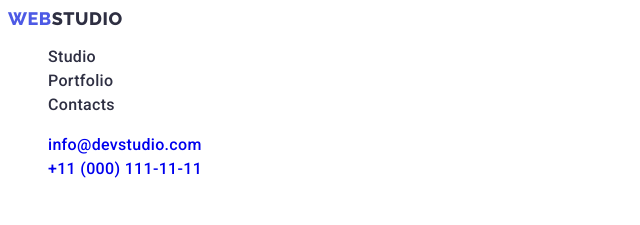
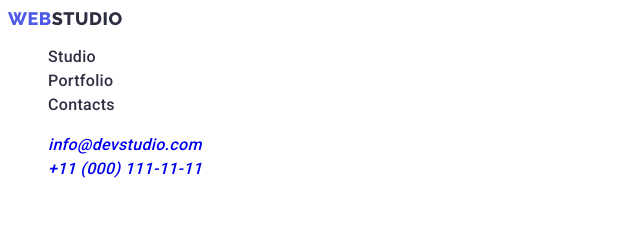
Before and after one commit to Foma41/goit-markup-hw-02, a plain HTML site: page index.html in a window 1280 px wide. Shown: the top 225 px of the page, 0-640 px from the left. Drawn offline with Linux system fonts and the light colour scheme.

Commit message:
second HW(10)

```diff
--- a/css/style.css
+++ b/css/style.css
@@ -50,11 +50,12 @@ body {
 
 }
 .adress {
-  font-style: normal;
+
 }
 .header-list-item {
 }
 .list-adress {
+  color: var(--second-color-text);
   font-size: 16px;
   font-weight: 500;
   line-height: 1.5;
```
